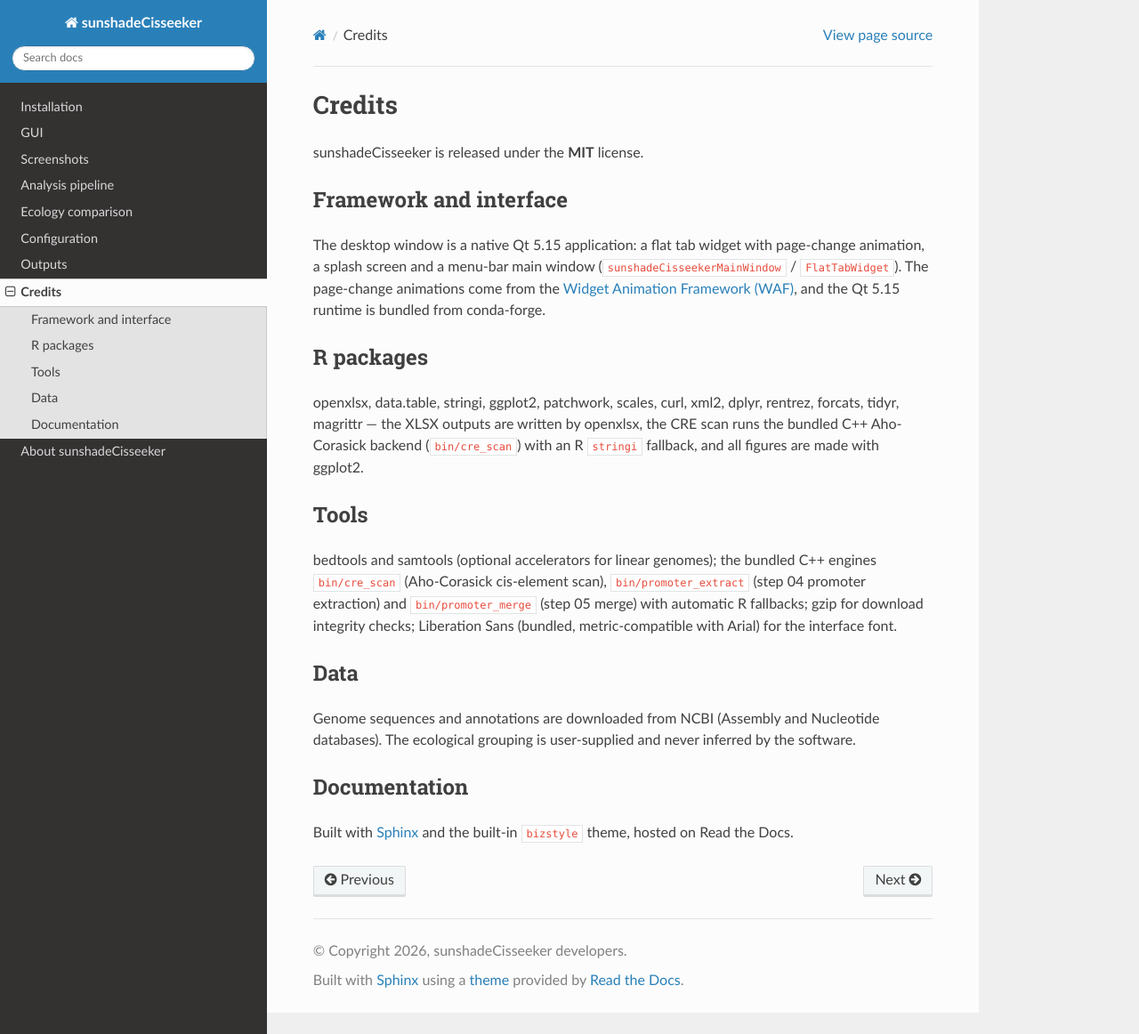
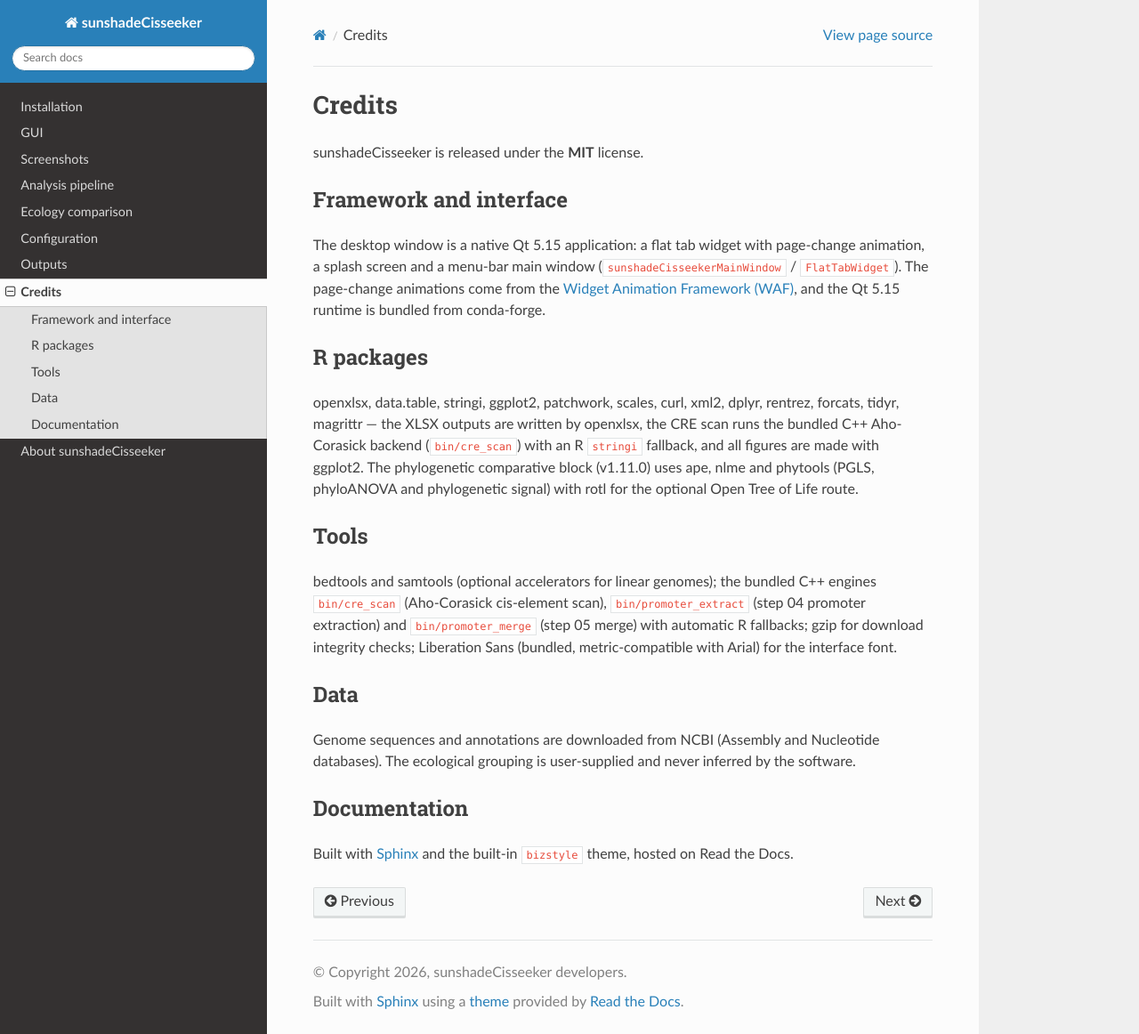
Before and after one commit to chenzhr23/sunshadeCisseeker-docs, a Sphinx documentation site: the page built from docs/content/Credits.rst, in a window 1280 px wide and 1162 px high. Shown: the whole window at 89% size. Built offline with Sphinx 7.4.7 and the Read the Docs theme 3.1.0, drawn with Linux system fonts in a browser that asks for light colours.

Commit message:
docs: v1.11.0 phylogenetic comparative analysis (PGLS / phyloANOVA)

```diff
--- a/docs/content/Credits.rst
+++ b/docs/content/Credits.rst
@@ -20,7 +20,9 @@ openxlsx, data.table, stringi, ggplot2, patchwork, scales, curl, xml2, dplyr,
 rentrez, forcats, tidyr, magrittr — the XLSX outputs are written by openxlsx,
 the CRE scan
 runs the bundled C++ Aho-Corasick backend (``bin/cre_scan``) with an R
-``stringi`` fallback, and all figures are made with ggplot2.
+``stringi`` fallback, and all figures are made with ggplot2. The phylogenetic
+comparative block (v1.11.0) uses ape, nlme and phytools (PGLS, phyloANOVA and
+phylogenetic signal) with rotl for the optional Open Tree of Life route.
 
 Tools
 -----
--- a/docs/content/Installation.rst
+++ b/docs/content/Installation.rst
@@ -20,7 +20,7 @@ Requirements
      - WSL2 works as well
    * - R + R packages
      - installed by ``install.sh``
-     - openxlsx, data.table, stringi, ggplot2, patchwork, scales, curl, xml2, dplyr, rentrez, forcats, tidyr, magrittr
+     - openxlsx, data.table, stringi, ggplot2, patchwork, scales, curl, xml2, dplyr, rentrez, forcats, tidyr, magrittr, ape, nlme, phytools, rotl (the last four power the phylogenetic comparative block; ``rotl`` only for the Open Tree of Life route)
    * - bedtools / samtools
      - installed by ``install.sh``
      - optional accelerators for linear genomes (gzipped FASTA is decompressed once, then indexed)
```
Also changed, not shown: docs/content/Changelog.rst (+8 -4 lines).
